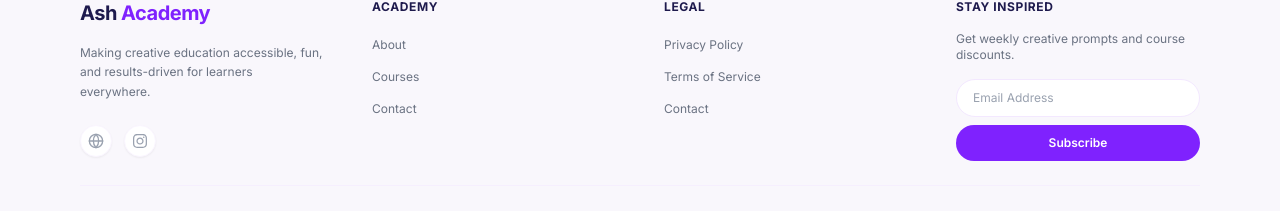
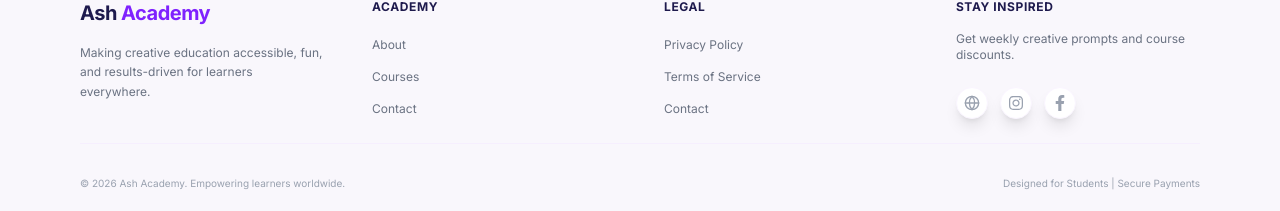
Before and after one commit to The-ASH-Corp/ashcorp-lms, a Next.js app in the folder frontend/: page /about in a window 1280 px wide. Shown: the part 2153-2364 px from the top of the page. Built offline with nearby package versions, Linux system fonts and the light colour scheme; no server answers.

Commit message:
refactor: footer style changed

```diff
--- a/frontend/components/landing/Footer.tsx
+++ b/frontend/components/landing/Footer.tsx
@@ -2,7 +2,7 @@
 
 import React from "react";
 import Link from "next/link";
-import { FaInstagram } from "react-icons/fa";
+import { FaFacebookF, FaInstagram } from "react-icons/fa";
 import { Globe } from "lucide-react";
 import { useGetHomepageSettingsQuery } from "@/lib/redux/features/page-settings/pageSettingsApi";
 
@@ -27,31 +27,6 @@ export default function Footer() {
               {footerSettings?.brandDescription ||
                 "Making creative education accessible, fun, and results-driven for learners everywhere."}
             </p>
-
-            <div className="mt-6 flex items-center gap-3">
-             <a
-                href="https://ashacademy.ai/"
-                target="_blank"
-                rel="noopener noreferrer"
-                aria-label="Visit our website"
-                className="flex h-8 w-8 items-center justify-center rounded-full border border-purple-50 bg-white text-gray-400 shadow-xs transition-colors hover:text-purple-600"
-              >
-                <Globe className="h-4 w-4" />
-              </a>
-              <a
-                href="https://www.instagram.com/ashacademy.ai?rpxt=MXNxYXlkcW5meDNycg=="
-                target="_blank"
-                rel="noopener noreferrer"
-                aria-label="Visit our Instagram"
-                className="flex h-8 w-8 items-center justify-center rounded-full border border-purple-50 bg-white text-gray-400 shadow-xs transition-colors hover:text-purple-600"
-              >
-                <FaInstagram className="h-4 w-4" />
-              </a>
-
-            </div>
-
-
-
           </div>
 
           {/* Links: Academy */}
@@ -104,19 +79,38 @@ export default function Footer() {
             <p className="mt-4 text-xs text-gray-500">
               Get weekly creative prompts and course discounts.
             </p>
-            <form className="mt-4 flex flex-col gap-2">
-              <input
-                type="email"
-                placeholder="Email Address"
-                className="rounded-full border border-purple-100 bg-white px-4 py-2.5 text-xs text-indigo-950 placeholder-gray-400 outline-none focus:ring-1 focus:ring-purple-500"
-              />
-              <button
-                type="submit"
-                className="rounded-full bg-primary px-4 py-2.5 text-xs font-semibold text-white transition-colors hover:bg-purple-700 active:scale-98 cursor-pointer"
+
+            <div className="mt-6 flex items-center gap-3">
+              <a
+                href="https://ashacademy.ai/"
+                target="_blank"
+                rel="noopener noreferrer"
+                aria-label="Visit our website"
+                className="flex h-8 w-8 items-center justify-center rounded-full border border-purple-50 bg-white text-gray-400 shadow-lg transition-colors hover:text-purple-600"
               >
-                Subscribe
-              </button>
-            </form>
+                <Globe className="h-4 w-4" />
+              </a>
+              <a
+                href="https://www.instagram.com/ashacademy.ai?rpxt=MXNxYXlkcW5meDNycg=="
+                target="_blank"
+                rel="noopener noreferrer"
+                aria-label="Visit our Instagram"
+                className="flex h-8 w-8 items-center justify-center rounded-full border border-purple-50 bg-white text-gray-400 shadow-lg transition-colors hover:text-purple-600"
+              >
+                <FaInstagram className="h-4 w-4" />
+              </a>
+              <a
+                href="https://www.facebook.com/share/1EcHm2mkfQ/"
+                target="_blank"
+                rel="noopener noreferrer"
+                aria-label="Visit our Facebook"
+                className="flex h-8 w-8 items-center justify-center rounded-full border border-purple-50 bg-white text-gray-400 shadow-lg transition-colors hover:text-purple-600"
+              >
+                <FaFacebookF className="h-4 w-4" />
+              </a>
+
+            </div>
+
           </div>
         </div>
 
```
